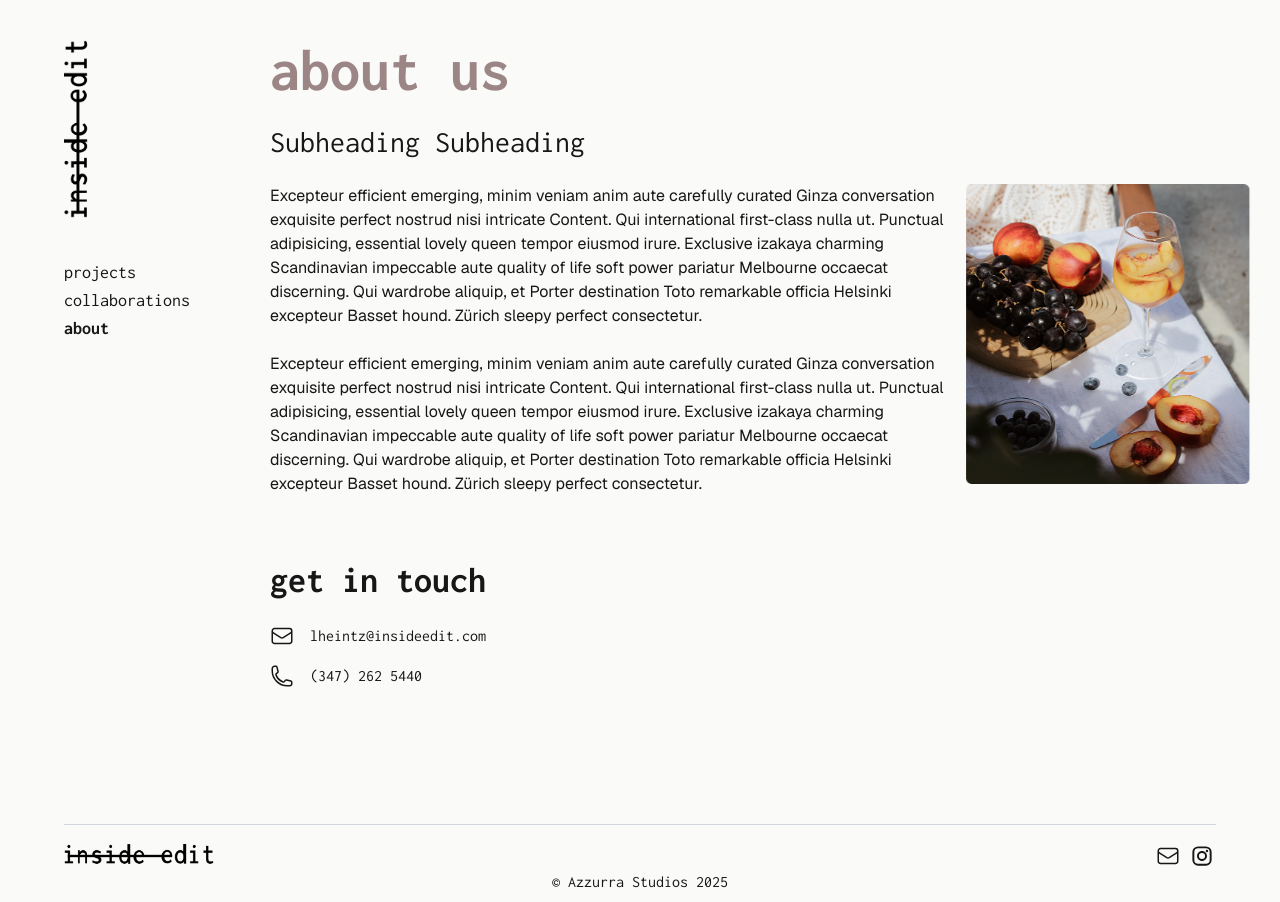
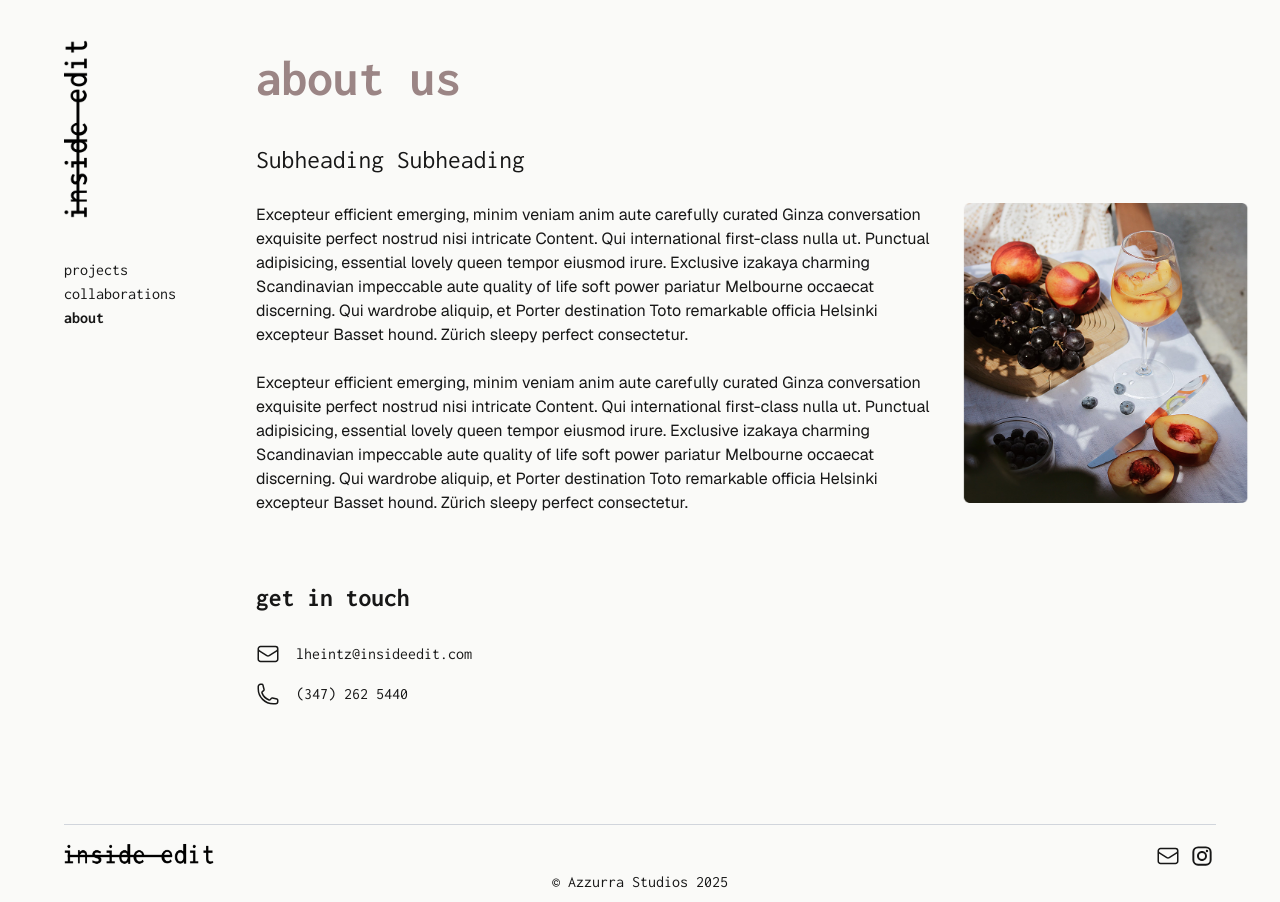
Before and after one commit to amanda-yee/inside-edit, a Next.js app: page /about in a window 1280 px wide. Built offline with nearby package versions, Linux system fonts and the light colour scheme.

Commit message:
use clamp for responsive font size

```diff
--- a/src/app/about/page.tsx
+++ b/src/app/about/page.tsx
@@ -16,11 +16,11 @@ export default function AboutPage() {
             </div>
 
             <div className="flex-1">
-                <h1 className="text-[var(--primary)] font-bold text-6xl pt-10 pb-6">
+                <h1 className="text-[var(--primary)] font-bold pt-10 pb-6">
                     about us
                 </h1>
 
-                <h2 className="text-3xl pb-6">
+                <h2 className="pb-6">
                     Subheading Subheading
                 </h2>
 
@@ -44,9 +44,9 @@ export default function AboutPage() {
                 </div>
 
                 <div>
-                    <h3 className="font-bold text-4xl pb-6">
+                    <h2 className="font-bold pb-6">
                         get in touch
-                    </h3>
+                    </h2>
                     <div className="flex gap-4 pb-4">
                         <Envelope className="w-6 h-6" />
                         <a href="mailto:lheintz@insideedit.com" className="hover:font-bold"> lheintz@insideedit.com </a>
--- a/src/app/collaborations/page.tsx
+++ b/src/app/collaborations/page.tsx
@@ -13,12 +13,12 @@ export default function CollaborationsPage() {
             </div>
 
             <div className="flex-1">
-                <h1 className="text-[var(--primary)] font-bold text-6xl pt-10 pb-6">
+                <h1 className="text-[var(--primary)] font-bold pt-10 pb-6">
                     collaborations
                 </h1>
 
-                <h2 className="text-3xl pb-6">
-                    Subheading Subheading Subheading Subheading
+                <h2 className="pb-6">
+                    Subheading Subheading
                 </h2>
 
                 <div className="flex gap-12 font-geist">
--- a/src/app/globals.css
+++ b/src/app/globals.css
@@ -6,11 +6,32 @@
   --primary: #9B8585;
 }
 
+@layer base {
+  /* vw - viewport width */
+  /* clamp(min, preferred, max) */
+  /* font size scales based on preferred value, but won't exceed min/max vals */
+
+  h1 {
+    font-size: clamp(3rem, 4vw, 5rem);
+  }
+  h2 {
+    font-size: clamp(1.5rem, 2vw, 3rem);
+  }
+  h3 {
+    font-size: clamp(1.25rem, 1.5vw, 2rem);
+  }
+  p, ul {
+    font-size: clamp(1rem, 1.1vw, 1.25rem);
+  }
+
+}
+
 @theme inline {
   /* --color-background: var(--background);
   --color-foreground: var(--foreground);
   --font-sans: var(--font-geist-sans);
   --font-mono: var(--font-geist-mono); */
+
 }
 
 @media (prefers-color-scheme: dark) {
--- a/src/app/projects/page.tsx
+++ b/src/app/projects/page.tsx
@@ -14,12 +14,12 @@ export default function ProjectsPage() {
             </div>
 
             <div className="flex-1">
-                <h1 className="text-[var(--primary)] font-bold text-6xl pt-10 pb-6">
+                <h1 className="text-[var(--primary)] font-bold pt-10 pb-6">
                     projects
                 </h1>
 
                 <div id="nyc" className="font-geist pb-10">
-                    <h2 className="font-bold text-3xl py-6">
+                    <h2 className="font-bold py-6">
                         New York City
                     </h2>
                     <div className="flex gap-12">
@@ -39,7 +39,7 @@ export default function ProjectsPage() {
                 </div>
 
                 <div id="montauk" className="font-geist pb-10">
-                    <h2 className="font-bold text-3xl py-6">
+                    <h2 className="font-bold py-6">
                         Montauk
                     </h2>
                     <div className="flex gap-12">
@@ -59,7 +59,7 @@ export default function ProjectsPage() {
                 </div>
 
                 <div id="upstate" className="font-geist pb-10">
-                    <h2 className="font-bold text-3xl py-6">
+                    <h2 className="font-bold py-6">
                         Upstate New York
                     </h2>
                     <div className="flex gap-12">
--- a/src/components/Main.tsx
+++ b/src/components/Main.tsx
@@ -16,12 +16,12 @@ export default function Main() {
 
             {/* flex-1 makes second child grow and fill all remaining horitzontal space */}
             <div className="flex-1">
-                <h1 className="text-[var(--primary)] font-bold text-4xl md:text-6xl text-center py-[10%]">
+                <h1 className="text-[var(--primary)] font-bold text-center py-[8%]">
                     Full service design and styling studio, based in New York.
                 </h1>
 
                 <div className="pb-[5%]">
-                    <h2 className="font-bold text-4xl pb-6">
+                    <h2 className="font-bold pb-6">
                         selected projects
                     </h2>
 
@@ -50,13 +50,13 @@ export default function Main() {
                 </div>
 
                 <div className="pb-10">
-                    <h2 className="font-bold text-4xl pb-6">
+                    <h2 className="font-bold pb-6">
                         services
                     </h2>
 
                     <div className="font-geist flex flex-col md:flex-row">
                         <div className="md:w-1/3">
-                            <h3 className="font-bold text-lg sm:text-xl py-4">
+                            <h3 className="font-bold py-4">
                                 Design
                             </h3>
                             <ul className="sm:text-lg list-disc list-inside">
@@ -68,7 +68,7 @@ export default function Main() {
                         </div>
 
                         <div className="md:w-1/3">
-                            <h3 className="font-bold text-lg sm:text-xl py-4">
+                            <h3 className="font-bold py-4">
                                 Specifications
                             </h3>
                             <ul className="sm:text-lg list-disc list-inside">
@@ -80,7 +80,7 @@ export default function Main() {
                         </div>
 
                         <div className="md:w-1/3">
-                            <h3 className="font-bold text-lg sm:text-xl py-4">
+                            <h3 className="font-bold py-4">
                                 Product Management
                             </h3>
                             <ul className="sm:text-lg list-disc list-inside">
--- a/src/components/NavLinks.tsx
+++ b/src/components/NavLinks.tsx
@@ -7,7 +7,7 @@ export default function NavLinks() {
   const pathname = usePathname()
 
     return (
-        <ul className="sm:text-lg">
+        <ul className="">
             <li>
               <Link href="/projects" className={pathname === '/projects' ? 'font-bold' : 'hover:font-bold'} >projects</Link>
             </li>
--- a/src/components/ProjectCard.tsx
+++ b/src/components/ProjectCard.tsx
@@ -25,7 +25,7 @@ export default function ProjectCard( {title, description, imgSrc, pageId}: Proje
             </div>
 
             <div>
-                <h3 className="font-bold text-lg sm:text-xl py-4">
+                <h3 className="font-bold py-4">
                     {title}
                 </h3>
 
```
